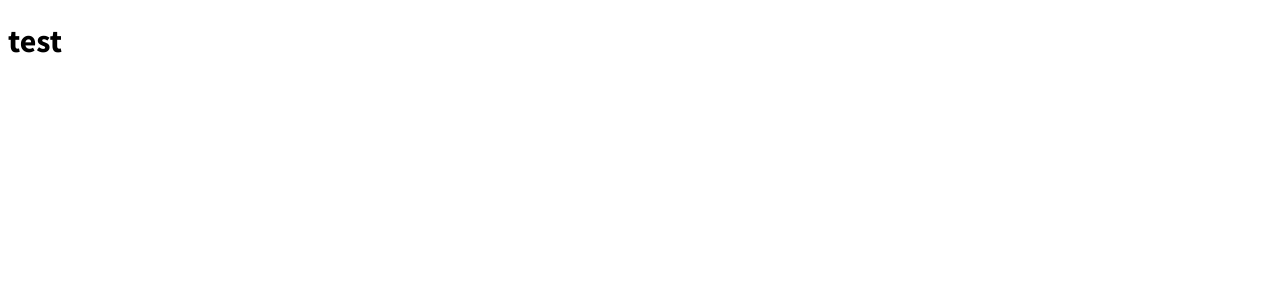
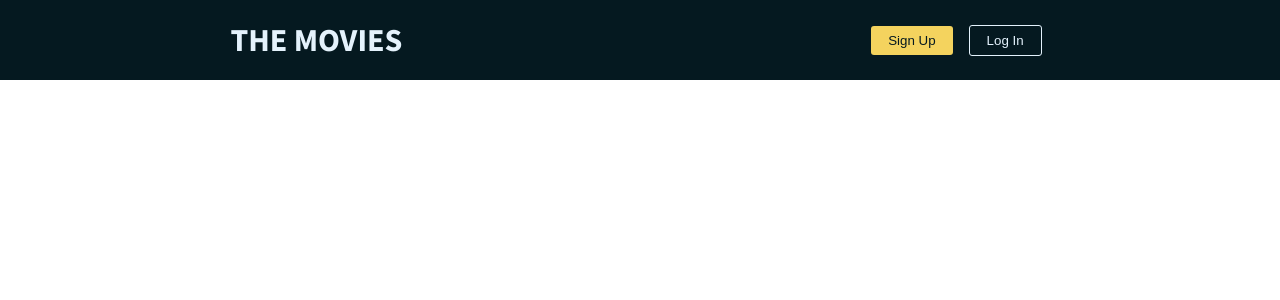
Before and after one commit to LaraMestnik/the_movies, a React (Create React App) app: page / in a window 1280 px wide. Shown: the top 300 px of the page. Built offline with nearby package versions, Linux system fonts and the light colour scheme.

Commit message:
added navbar on welcome page

```diff
--- a/src/App.js
+++ b/src/App.js
@@ -1,8 +1,11 @@
 import React from 'react';
+import Navbar from './components/Navbar';
 
 export default function App() {
 
     return (
-        <h1>test</h1>
+        <>
+            <Navbar />
+        </>
     )
 }
--- /dev/null
+++ b/src/components/Navbar.js
@@ -0,0 +1,16 @@
+import React from 'react';
+import '../css/main.css';
+
+export default function Navbar() {
+    return (
+        <nav id="nav">
+            <div id="logo">
+                <h1>the movies</h1>
+            </div>
+            <div className="btn-container">
+                <button className="btn btn-primary">Sign Up</button>
+                <button className="btn btn-secondary">Log In</button>
+            </div>
+        </nav>
+    )
+}
--- a/src/css/main.css
+++ b/src/css/main.css
@@ -1,7 +1,45 @@
 @import url("https://fonts.googleapis.com/css2?family=Source+Sans+Pro:wght@200;300;400;700&display=swap");
+#nav {
+  display: flex;
+  justify-content: center;
+  align-items: center;
+  justify-content: space-around;
+  background: #051920;
+  margin: auto;
+  height: 10vh;
+}
+#nav #logo {
+  text-transform: uppercase;
+}
+#nav #logo h1 {
+  font-size: 2rem;
+}
+#nav .btn {
+  padding: 7px 17px;
+  border-radius: 3px;
+  margin: 0 0.5rem;
+}
+#nav .btn-primary {
+  background-color: #f4d35e;
+  color: #051920;
+  border: none;
+}
+#nav .btn-secondary {
+  background-color: transparent;
+  color: #e4f2fc;
+  border: 1px solid #e4f2fc;
+}
+
+* {
+  box-sizing: border-box;
+  margin: 0;
+  padding: 0;
+}
+
 body {
-  height: 100vh;
+  min-height: 100vh;
   font-family: "Source Sans Pro", sans-serif;
+  color: #e4f2fc;
 }
 
 /*# sourceMappingURL=main.css.map */
--- /dev/null
+++ b/src/scss/_navbar.scss
@@ -0,0 +1,32 @@
+@import './utilities';
+@import './variables';
+
+#nav{
+    @include flexCenter;
+    justify-content: space-around;
+    background: #051920;
+    margin: auto;
+    height: 10vh;
+    #logo{
+        text-transform: uppercase;
+        h1{
+            font-size: 2rem;
+        }
+    }
+
+    .btn{
+        padding: $btnPadding;
+        border-radius: 3px;
+        margin: 0 .5rem;
+    }
+    .btn-primary{
+        background-color: #f4d35e;
+        color: #051920;
+        border: none;
+    }
+    .btn-secondary{
+        background-color: transparent;
+        color: #e4f2fc;
+        border: 1px solid #e4f2fc;
+    }
+}
--- /dev/null
+++ b/src/scss/_resets.scss
@@ -0,0 +1,5 @@
+*{
+    box-sizing: border-box;
+    margin: 0;
+    padding: 0;
+}
--- /dev/null
+++ b/src/scss/_utilities.scss
@@ -0,0 +1,5 @@
+@mixin flexCenter(){
+    display: flex;
+    justify-content: center;
+    align-items: center;
+}
--- /dev/null
+++ b/src/scss/_variables.scss
@@ -0,0 +1 @@
+$btnPadding: 7px 17px;
--- a/src/scss/main.scss
+++ b/src/scss/main.scss
@@ -1,6 +1,11 @@
+@use 'navbar';
+@use 'resets';
+
 @import url('https://fonts.googleapis.com/css2?family=Source+Sans+Pro:wght@200;300;400;700&display=swap');
 
+
 body{
-    height: 100vh;
+    min-height: 100vh;
     font-family: 'Source Sans Pro', sans-serif;
+    color: #e4f2fc;
 }
```
Also changed, not shown: assets/welcomebg.jpg (added), src/pages/Welcome.js (deleted), 1 other file (tests, documents, lock files or other folders).
